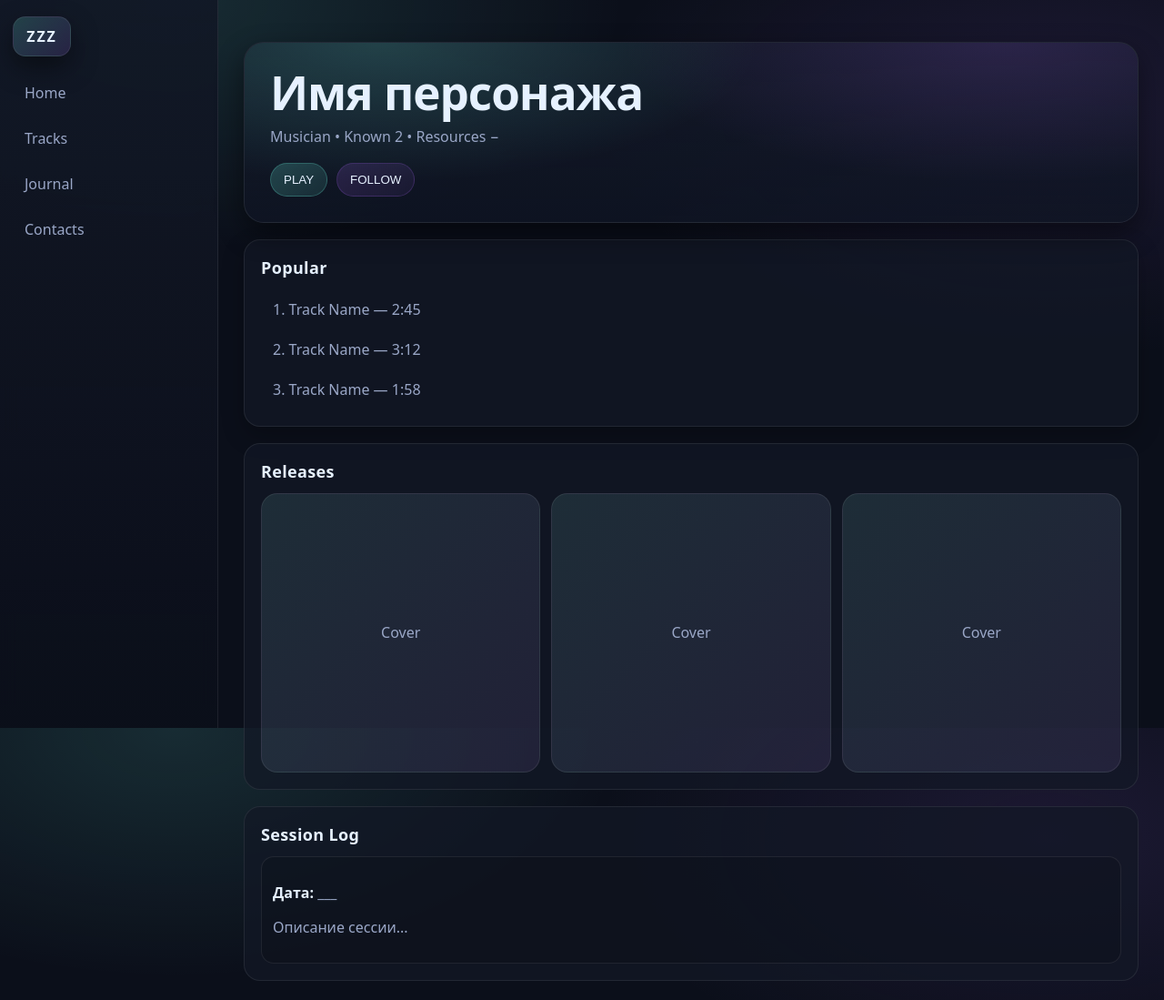
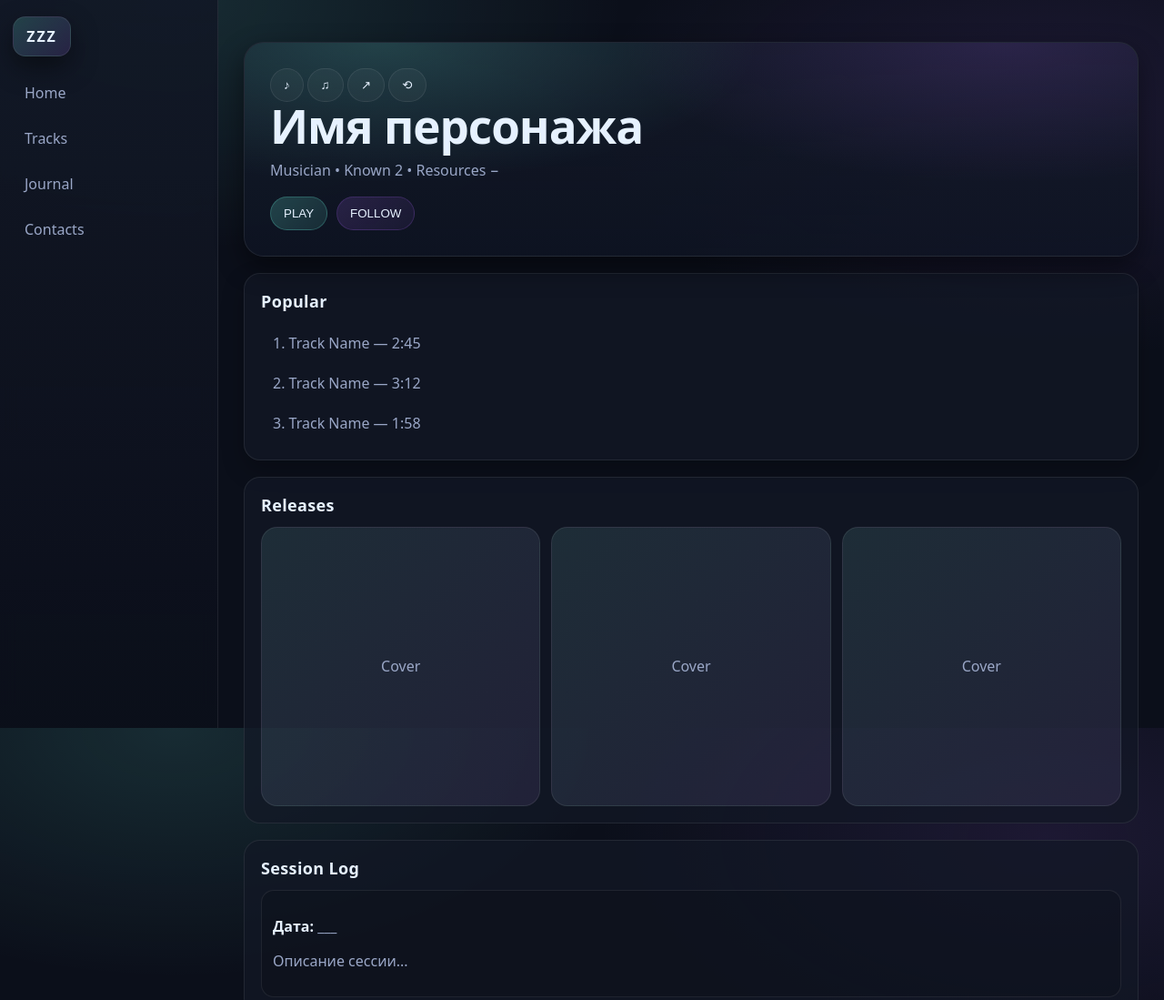
Before and after one commit to korusemp3/zzz-musician, a plain HTML site: page index.html in a window 1280 px wide. Shown: the top 1099 px of the page at 91% size. Drawn offline with Linux system fonts and the light colour scheme.

Commit message:
Update index.html

```diff
--- a/index.html
+++ b/index.html
@@ -24,6 +24,12 @@
     <!-- Hero Banner -->
     <section class="hero hero--landing">
       <div class="hero-content">
+        <div class="quick-icons">
+  <button class="qi">♪</button>
+  <button class="qi">♫</button>
+  <button class="qi">↗</button>
+  <button class="qi">⟲</button>
+</div>
         <h1>Имя персонажа</h1>
         <p class="tags">Musician • Known 2 • Resources −</p>
         <div class="buttons">
```
